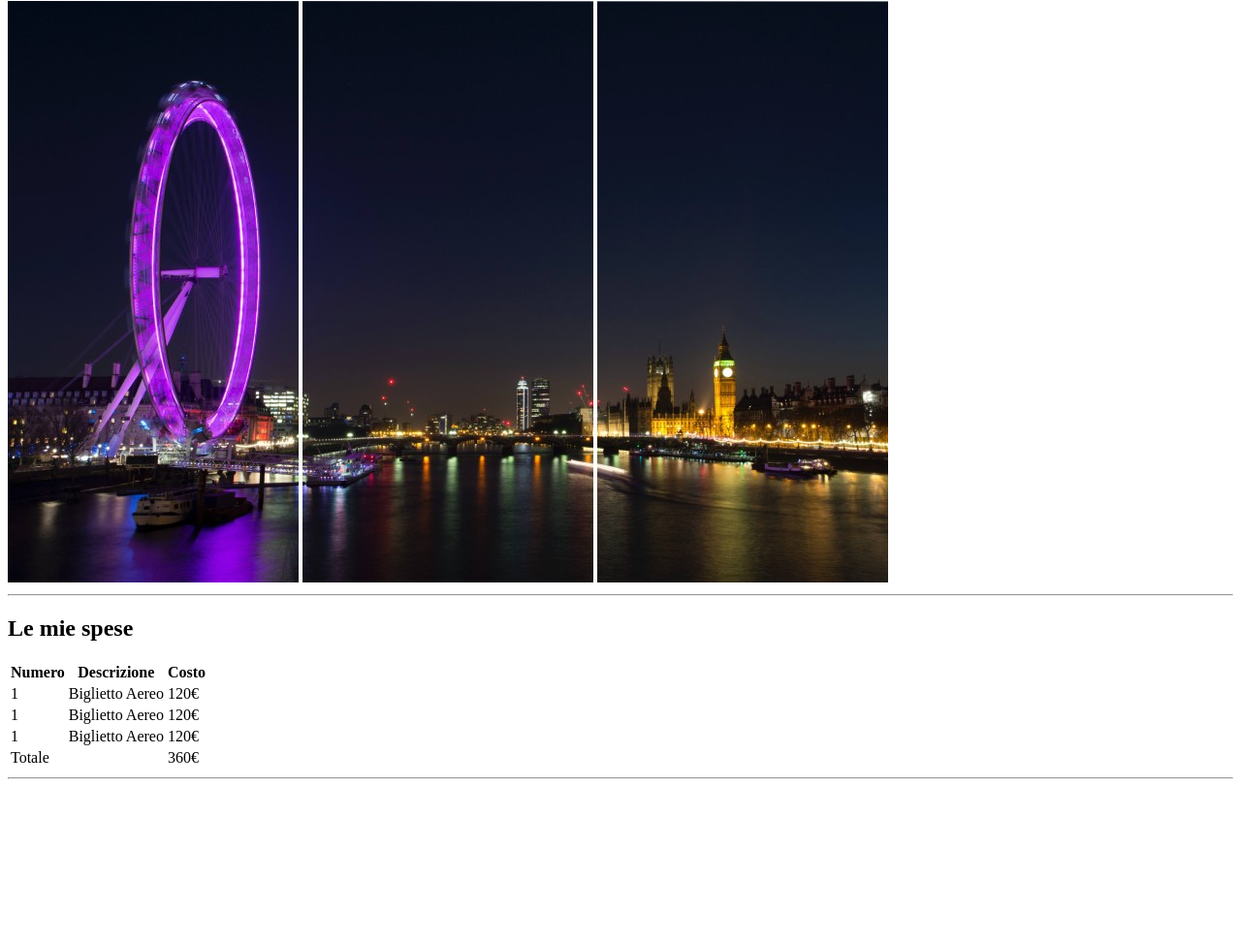
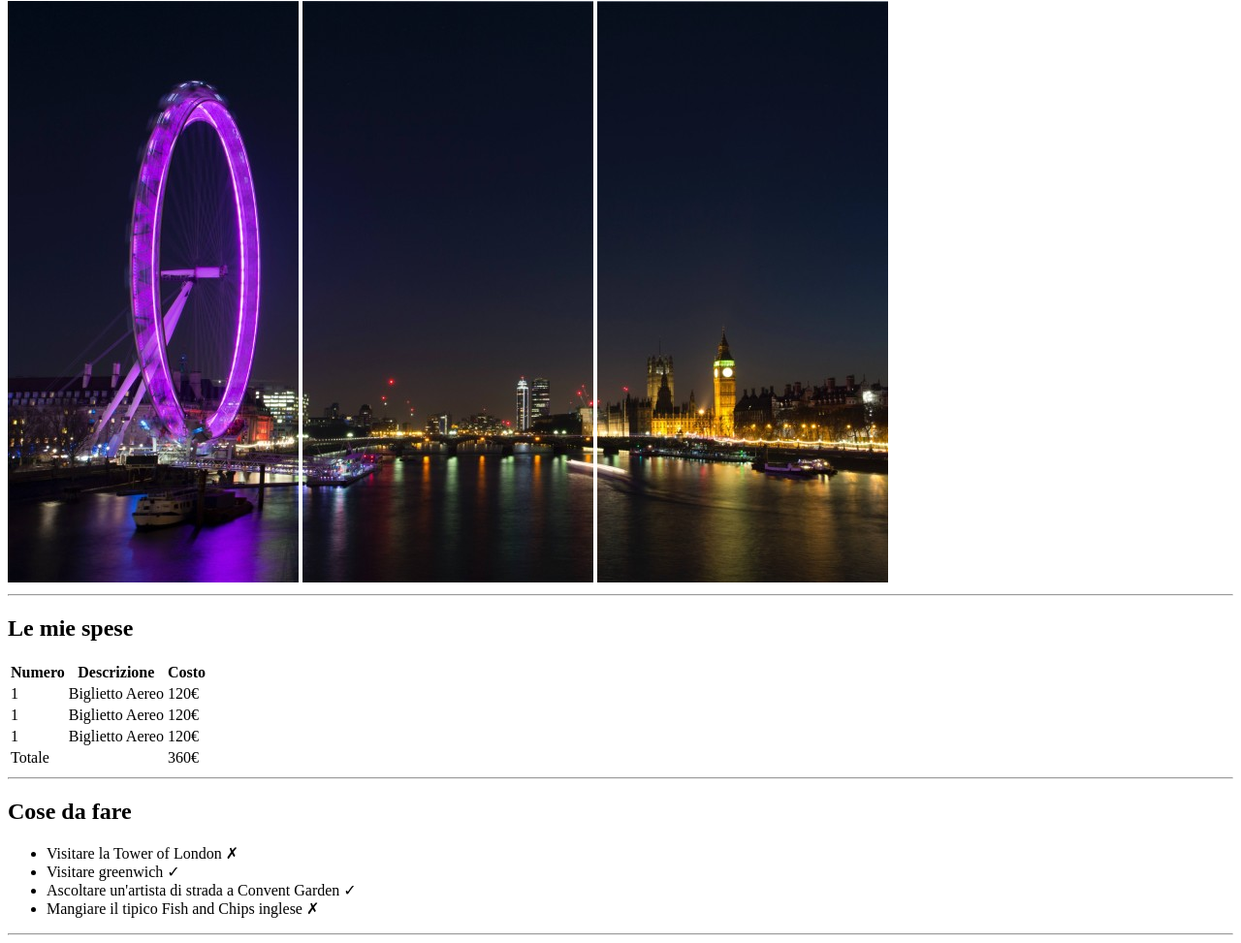
Before and after one commit to Sofia-Citrini/html-london-trip, a plain HTML site: page index.html in a window 1280 px wide. Shown: the part 79-1052 px from the top of the page at 97% size. Before the commit the page ends 891 px from the top, so only its background shows below. Drawn offline with Linux system fonts and the light colour scheme.

Commit message:
add unordered list

```diff
--- a/index.html
+++ b/index.html
@@ -42,5 +42,15 @@
         </tfoot>
        </table>
        <hr>
+
+       <!-- unordered list -->
+       <h2>Cose da fare</h2>
+       <ul>
+        <li>Visitare la Tower of London &#10007;</li>
+        <li>Visitare greenwich &#10003;</li>
+        <li>Ascoltare un'artista di strada a Convent Garden &#10003;</li>
+        <li>Mangiare il tipico Fish and Chips inglese &#10007;</li>
+       </ul>
+       <hr>
     </body>
 </html>
```
